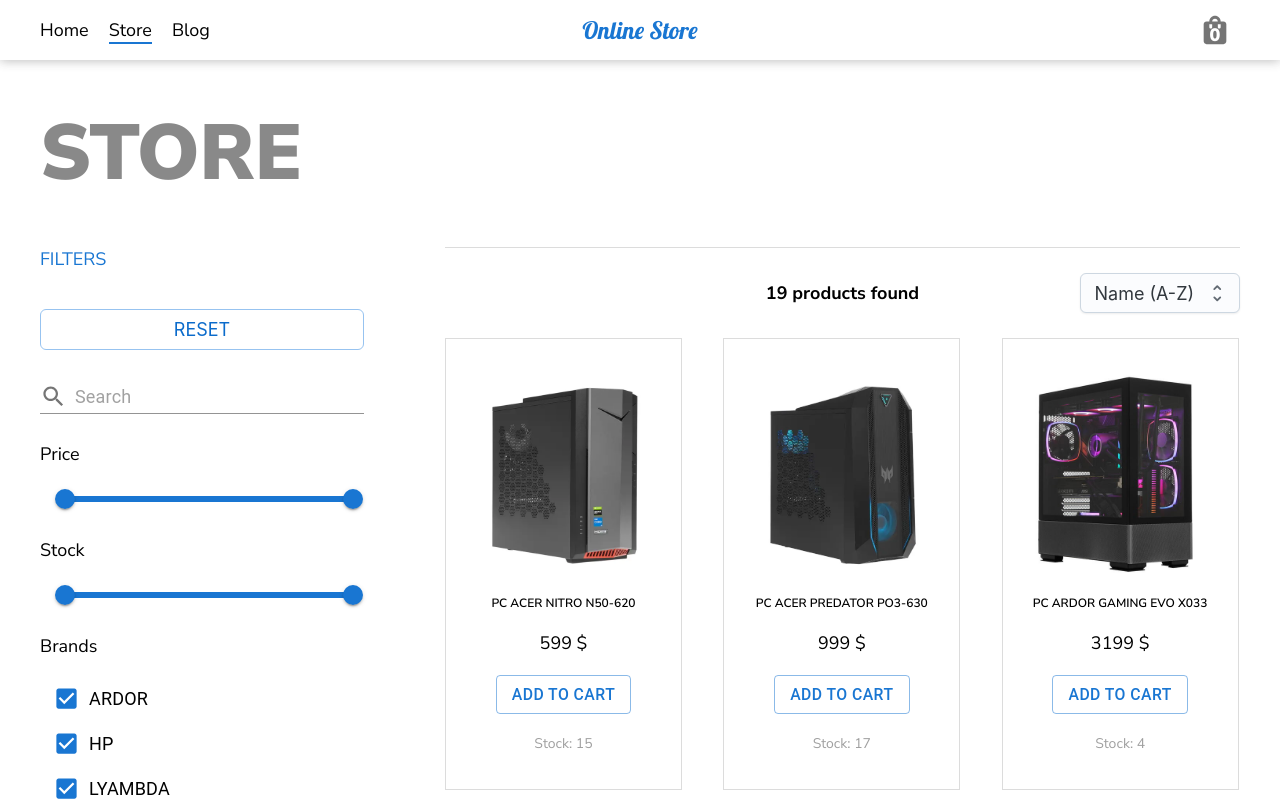
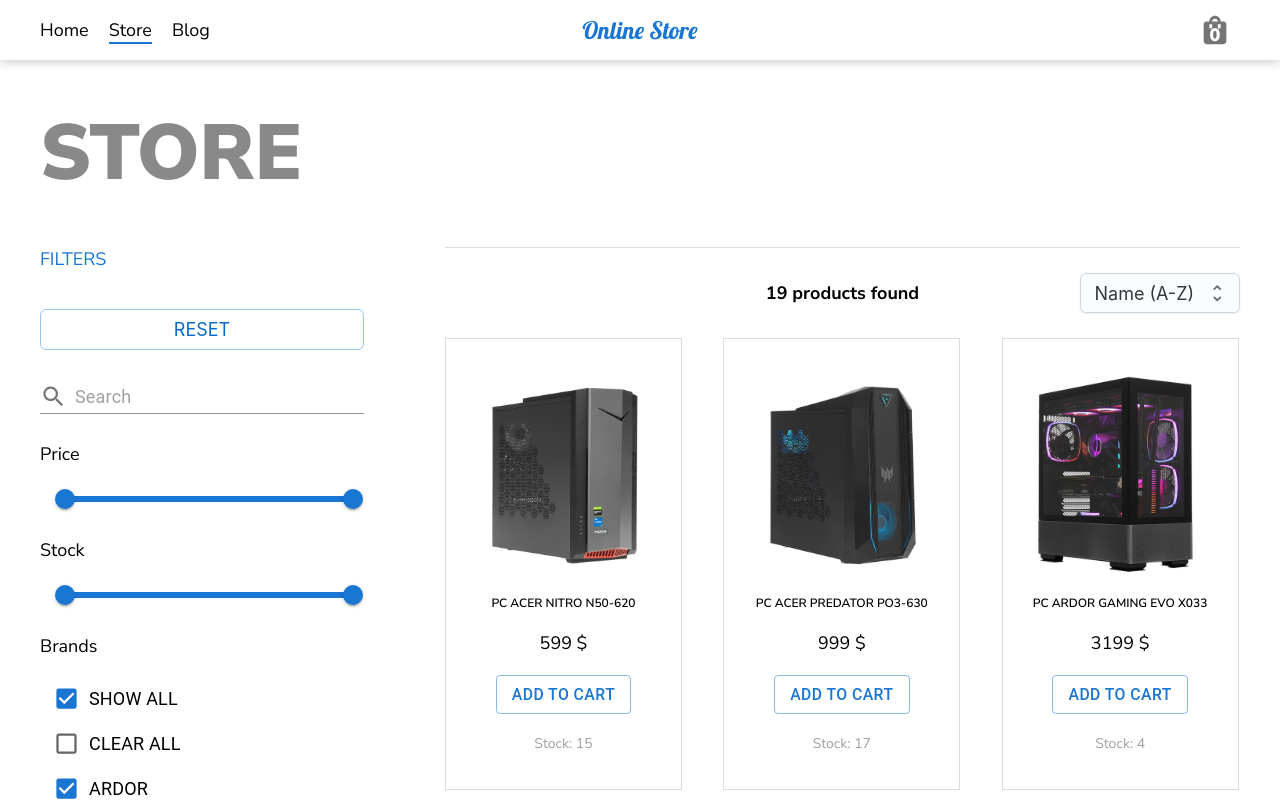
Before and after one commit to MikhailStn/online-store, a React (Vite) app: page /store in a window 1280 px wide. Shown: the top 801 px of the page. Built offline with nearby package versions, Linux system fonts and the light colour scheme.

Commit message:
feat: add clear all show all to filters

```diff
--- a/src/components/form/form.scss
+++ b/src/components/form/form.scss
@@ -109,6 +109,7 @@
     display: flex;
     justify-content: center;
     align-items: center;
+    transition: 0.3s;
   }
 
   &__popup {
@@ -120,6 +121,7 @@
     justify-content: center;
     align-items: center;
     row-gap: 20px;
+    transition: 0.3s;
   }
 
   &__popup_sub {
--- a/src/components/form/form.tsx
+++ b/src/components/form/form.tsx
@@ -2,6 +2,7 @@
 import { Input, Button } from "@mui/material";
 import { useAppSelector, useAppDispatch } from "../../app/hooks";
 import { CSSProperties, useState } from "react";
+
 import {
   setUserName,
   setUserPhone,
@@ -15,6 +16,12 @@
 const errStyle: CSSProperties = {
   opacity: "0",
   visibility: "hidden",
+};
+
+const popup: CSSProperties = {
+  opacity: "0",
+  visibility: "hidden",
+  transform: "scale(0.7)",
 };
 
 export function Form() {
@@ -33,7 +40,8 @@
   const [inputMonthStyle, setInputMonthStyle] = useState({});
   const [inputYearStyle, setInputYearStyle] = useState({});
   const [formErr, setFormErr] = useState(errStyle);
-  const [formPopup, setPopup] = useState(errStyle);
+  const [formPopup, setPopup] = useState(popup);
+  const [overlay, setOverlay] = useState(errStyle);
 
   const validateName = (val: string) => {
     if (val.length < 4 && val.length > 0) {
@@ -118,9 +126,11 @@
     ) {
       console.log("true");
       setFormErr({ opacity: "0", visibility: "hidden" });
-      setPopup({ opacity: "1", visibility: "visible" });
+      setOverlay({ opacity: "1", visibility: "visible" });
+      setPopup({ opacity: "1", visibility: "visible", transform: "scale(1)" });
       setTimeout(() => {
-        setPopup(errStyle);
+        setPopup(popup);
+        setOverlay(formErr);
       }, 2000);
       dispatch(setDefault());
     } else {
@@ -131,8 +141,8 @@
 
   return (
     <form className="form">
-      <div className="form__overlay" style={formPopup}>
-        <div className="form__popup">
+      <div className="form__overlay" style={overlay}>
+        <div className="form__popup" style={formPopup}>
           <p className="form__popup_sub">The order has been created</p>
           <p className="form__popup_sub_success">✔</p>
         </div>
--- a/src/components/storePageComponents/filters/filters.tsx
+++ b/src/components/storePageComponents/filters/filters.tsx
@@ -10,8 +10,9 @@
 import Checkbox from "@mui/material/Checkbox";
 import { TextField, InputAdornment } from "@mui/material";
 import SearchIcon from "@mui/icons-material/Search";
-import { setPrice, setStock, setBrands, setSearchValue, setInitial } from "../../../store/filtersOptions";
+import { setPrice, setStock, setBrands, setSearchValue, setInitial, setAllBrands, clearAllBrands } from "../../../store/filtersOptions";
 import { Button } from "@mui/joy";
+import { setPage } from "../../../store/storeList";
 
 export function Filters() {
   const dispatch = useAppDispatch();
@@ -138,6 +139,7 @@
 
   useEffect(() => {
     updateStore();
+    dispatch(setPage(1));
   }, [price, stock, sortBy, searchValue, activeBrands]);
 
   return (
@@ -181,6 +183,16 @@
           </Box>
           <p>Brands</p>
           <FormGroup sx={{ paddingLeft: "15px" }}>
+            <FormControlLabel
+              control={<Checkbox name="brand" onChange={() => dispatch(setAllBrands())} />}
+              label={"SHOW ALL"}
+              checked={activeBrands == brands ? true : false}
+            />
+            <FormControlLabel
+              control={<Checkbox name="brand" onChange={() => dispatch(clearAllBrands())} />}
+              label={"CLEAR ALL"}
+              checked={activeBrands.length == 0 ? true : false}
+            />
             {brands.map((el) => {
               return (
                 <FormControlLabel
--- a/src/pages/store/StorePage.tsx
+++ b/src/pages/store/StorePage.tsx
@@ -64,6 +64,7 @@
                 if (currentPage != 1) {
                   dispatch(decrementPage());
                   dispatch(setProductsVisibility());
+                  window.scrollTo(0, 0);
                 }
               }}
             ></button>
@@ -75,6 +76,7 @@
                   onClick={() => {
                     dispatch(setPage(el));
                     dispatch(setProductsVisibility());
+                    window.scrollTo(0, 0);
                   }}
                 >
                   {el}
@@ -87,6 +89,7 @@
                 if (currentPage != pagesArr[pagesArr.length - 1]) {
                   dispatch(incrementPage());
                   dispatch(setProductsVisibility());
+                  window.scrollTo(0, 0);
                 }
               }}
             ></button>
--- a/src/store/cartList.ts
+++ b/src/store/cartList.ts
@@ -19,8 +19,12 @@
       state.splice(index, 1);
       localStorage.setItem("cart-str-arr", JSON.stringify(state));
     },
+    setEmptyCard(state) {
+      state = [];
+      localStorage.removeItem("cart-str-arr");
+    },
   },
 });
 
 export default cartListSlice.reducer;
-export const { addProduct, removeProduct } = cartListSlice.actions;
+export const { addProduct, removeProduct, setEmptyCard } = cartListSlice.actions;
--- a/src/store/filtersOptions.ts
+++ b/src/store/filtersOptions.ts
@@ -37,6 +37,12 @@
         state.brands.push(action.payload);
       }
     },
+    setAllBrands(state) {
+      state.brands = brands;
+    },
+    clearAllBrands(state) {
+      state.brands = [];
+    },
     setSearchValue(state, action) {
       state.searchValue = action.payload;
     },
@@ -54,4 +60,4 @@
 });
 
 export default filtersOptionsSlice.reducer;
-export const { setPrice, setStock, setBrands, setSearchValue, setSortBy, setInitial } = filtersOptionsSlice.actions;
+export const { setPrice, setStock, setBrands, setSearchValue, setSortBy, setInitial, setAllBrands, clearAllBrands } = filtersOptionsSlice.actions;
```
